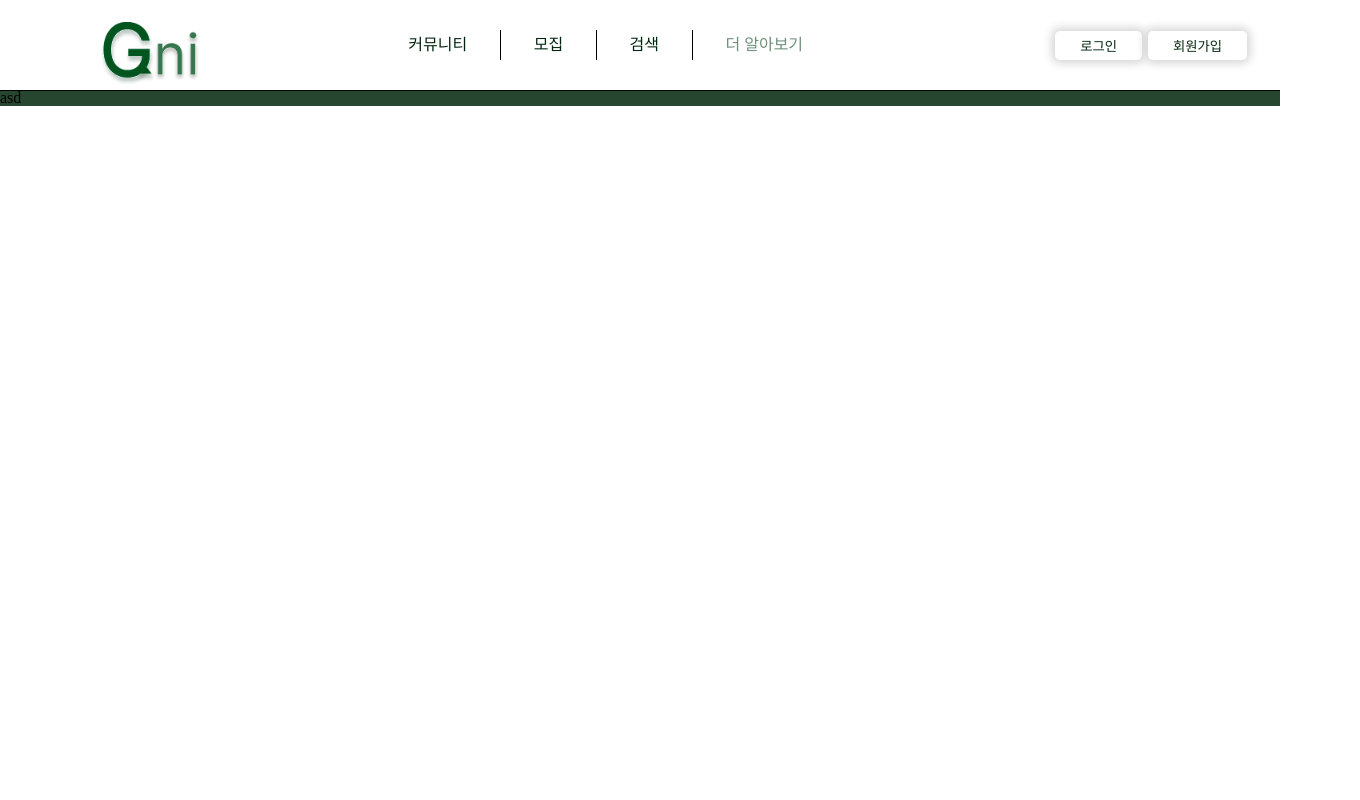
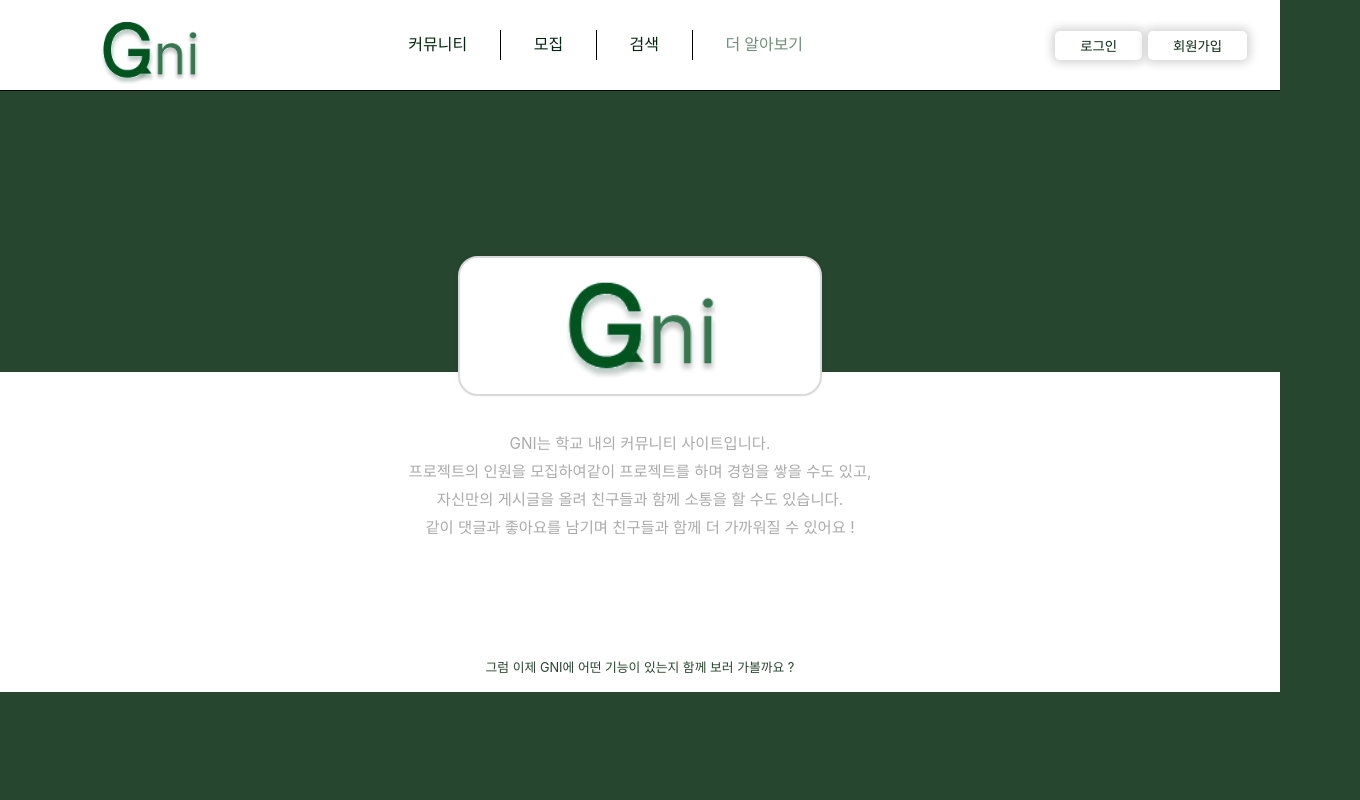
Before and after one commit to kody-gsm/Gni-client, a React (Create React App) app: page /about in a window 1280 px wide. Shown: the top 800 px of the page, 1360 px wide, since content can reach past the window. Built offline with nearby package versions, Linux system fonts and the light colour scheme.

Commit message:
add about page

```diff
--- a/src/pages/About/index.jsx
+++ b/src/pages/About/index.jsx
@@ -1,10 +1,99 @@
 import Nav from "../../components/Nav/Nav";
+import Boxcontent from "../../components/Boxcontent/boxcontent";
 import * as S from "./style";
 
 export default function About() {
-  return <>
-    <Nav />
-    <S.about>
-      asd
-    </S.about></>;
+  return (
+    <>
+      <Nav />
+      <S.Background />
+      <S.Container>
+        <S.LogoBox>
+          <S.Logo />
+        </S.LogoBox>
+        <S.AboutBox>
+          <S.AboutText>
+            GNI는 학교 내의 커뮤니티 사이트입니다. <br />
+            프로젝트의 인원을 모집하여같이 프로젝트를 하며 경험을 쌓을 수도
+            있고,
+            <br />
+            자신만의 게시글을 올려 친구들과 함께 소통을 할 수도 있습니다.
+            <br />
+            같이 댓글과 좋아요를 남기며 친구들과 함께 더 가까워질 수 있어요 !
+            <br />
+          </S.AboutText>
+          <S.AboutFunctionMoreText>
+            그럼 이제 GNI에 어떤 기능이 있는지 함께 보러 가볼까요 ?
+          </S.AboutFunctionMoreText>
+
+          <S.ContentBoxImg />
+
+          <S.SearchImg />
+
+          <S.ManualBox>
+            <S.ManualIntroduce>
+              사용자의 전공에 맞춰서 맞춤모집 게시글을 추천해드려요!
+            </S.ManualIntroduce>
+          </S.ManualBox>
+
+          <S.RecruitmentBox>
+            <S.InnerRecruitmentBox>
+              <S.HeadRecruitmentBox>
+                <S.Name>
+                  <S.InnerName>
+                    <S.UserName>{"GNI"}</S.UserName>
+                    <span>님의</span>
+                  </S.InnerName>
+                  <hr />
+                </S.Name>
+                <S.MoreMent>전공에 맞는 모집 게시글이에요</S.MoreMent>
+              </S.HeadRecruitmentBox>
+              <S.CheckingPeople />
+              <S.UnderLine />
+              <S.Introduce>
+                스크롤해서 모집 게시글들은 한 번 봐보세요!
+              </S.Introduce>
+              <S.Contents>
+                <S.InnerContents>
+                  {
+                    <>
+                      <Boxcontent
+                        name={"GNI"}
+                        title={"프론트 구해요"}
+                        answers={999}
+                        likes={999}
+                        checking={false}
+                      />
+                      <Boxcontent
+                        name={"손혜린"}
+                        title={"프론트 & 백 구해요"}
+                        answers={999}
+                        likes={999}
+                        checking={false}
+                      />
+                      <Boxcontent
+                        name={"변도진"}
+                        title={"장고 하는 오영기 구해요"}
+                        answers={999}
+                        likes={999}
+                        checking={false}
+                      />
+                      <Boxcontent
+                        name={"김강현"}
+                        title={"디자이너 찾아요!"}
+                        answers={999}
+                        likes={999}
+                        checking={false}
+                      />
+                    </>
+                  }
+                </S.InnerContents>
+              </S.Contents>
+            </S.InnerRecruitmentBox>
+          </S.RecruitmentBox>
+          <S.GotoService>이제 GINI를 만나러 가볼까요 ?</S.GotoService>
+        </S.AboutBox>
+      </S.Container>
+    </>
+  );
 }
--- a/src/pages/About/style.js
+++ b/src/pages/About/style.js
@@ -1,6 +1,230 @@
-import { styled } from "styled-components";
+import { createGlobalStyle, styled } from "styled-components";
+import LogoPath from "../../assets/logo.png";
+import ContentBoxImgPath from "../../assets/MoreInfoImg1.png";
+import SearchBoxImgPath from "../../assets/SearchBoxImg.png";
+import CheckingPeoplePath from "../../assets/checkingPeople.png";
 
-export const about = styled.div`
-  background-color: #27462F;
+export const Background = createGlobalStyle`
+#root,
+html,
+body {
+    width: 100%;
+    height: 100%;
+    background-color: #27462F;
+}
+
+`;
+
+export const Container = styled.div`
   margin-top: 90px;
-`
+  position: relative;
+`;
+
+export const LogoBox = styled.div`
+  position: relative;
+
+  margin: 32vh auto 0vh;
+  background-color: white;
+  width: 45vh;
+  height: 17vh;
+  border-radius: 20px;
+  border: 2px #d9d9d9 solid;
+  z-index: 2;
+  box-shadow: 0px 0px 5px rgba(0, 0, 0, 0.05);
+`;
+
+export const Logo = styled.div`
+  width: 19vh;
+  height: 15vh;
+  margin: 0 auto;
+  background-image: url(${LogoPath});
+  background-repeat: no-repeat;
+  object-fit: contain;
+  background-size: cover;
+  border: none;
+  outline: none;
+`;
+
+export const AboutBox = styled.div`
+  position: absolute; /* 추가 */
+  top: calc(100% - 3vh); /* 수정 */
+  left: 0;
+  width: 100%;
+  height: 40vh;
+  margin-top: 0px;
+  background-color: white;
+  z-index: 1;
+`;
+
+export const AboutText = styled.p`
+  margin-top: 7.3vh;
+  font-family: "Inter";
+  font-style: normal;
+  font-weight: 400;
+  font-size: 1.2vw;
+  line-height: 3.5vh;
+  text-align: center;
+
+  color: #ababab;
+`;
+
+export const AboutFunctionMoreText = styled.p`
+  margin-top: 15vh;
+  font-family: "Inter";
+  font-style: normal;
+  font-weight: 400;
+  font-size: 1vw;
+  text-align: center;
+
+  color: #27462f;
+`;
+
+export const ContentBoxImg = styled.div`
+  margin: 40vh auto;
+  width: 90%;
+  height: 69vh;
+  background-image: url(${ContentBoxImgPath});
+  background-repeat: no-repeat;
+  object-fit: contain;
+  background-size: cover;
+  border: none;
+  outline: none;
+`;
+
+export const SearchImg = styled.div`
+  margin: 40vh auto;
+  width: 70%;
+  height: 85vh;
+  background-image: url(${SearchBoxImgPath});
+  background-repeat: no-repeat;
+  object-fit: contain;
+  background-size: cover;
+  border: none;
+  outline: none;
+`;
+
+export const ManualBox = styled.div`
+  position: absolute;
+  background-color: white;
+  width: 38vw;
+  height: 10vh;
+  border-radius: 20px;
+  margin-bottom: -200px;
+  margin-left: 53vw;
+  border: 3px solid #d9d9d9;
+  z-index: 2;
+  margin-top: -50px;
+`;
+
+export const ManualIntroduce = styled.span`
+  display: flex;
+  font-size: 1.29vw;
+  justify-content: center;
+  align-items: center;
+  line-height: 10vh;
+  color: #003713;
+`;
+
+export const RecruitmentBox = styled.div`
+  position: relative;
+  margin: auto;
+  margin-top: 180px;
+  margin-bottom: 10vh;
+  background-color: white;
+  border-radius: 50px;
+  border: 5px solid #d9d9d9;
+  width: 1350px;
+  height: 550px;
+  display: flex;
+  align-items: baseline;
+  z-index: 1;
+`;
+
+export const InnerRecruitmentBox = styled.div`
+  width: 90%;
+  margin-top: 50px;
+`;
+
+export const HeadRecruitmentBox = styled.div`
+  margin-left: 180px;
+  display: flex;
+`;
+
+export const Name = styled.div``;
+
+export const InnerName = styled.div`
+  display: flex;
+  align-items: baseline;
+`;
+
+export const UserName = styled.h1`
+  font-size: 30px;
+`;
+
+export const MoreMent = styled.span`
+  margin-top: 30px;
+  margin-left: 10px;
+  font-size: 20px;
+  color: #27462f;
+`;
+
+export const CheckingPeople = styled.div`
+  position: absolute;
+  margin-top: -20px;
+  right: 150px;
+  width: 20vh;
+  height: 15vh;
+  margin: 0 auto;
+  background-image: url(${CheckingPeoplePath});
+  background-repeat: no-repeat;
+  object-fit: contain;
+  background-size: cover;
+  border: none;
+  outline: none;
+`;
+
+export const UnderLine = styled.hr`
+  margin-left: 60px;
+  margin-top: 20px;
+  margin-bottom: 60px;
+  width: 55%;
+`;
+
+export const Introduce = styled.span`
+  font-size: 13px;
+  margin-left: 60px;
+  margin-bottom: 30px;
+  color: #ababab;
+`;
+
+export const Contents = styled.div`
+  margin: auto;
+  display: flex;
+  align-items: end;
+  text-align: center;
+  width: 107%;
+`;
+
+export const InnerContents = styled.div`
+  height: 300px;
+  overflow-x: scroll;
+  display: flex;
+  margin-bottom: -40px;
+  &::-webkit-scrollbar {
+    height: 55px;
+    background-color: white;
+  }
+  &::-webkit-scrollbar-thumb {
+    background-color: #e7e7e7;
+    border-radius: 100px;
+    border: 25px solid white;
+  }
+`;
+
+export const GotoService = styled.p`
+  margin-right: 20px;
+  margin-bottom: 3vh;
+  text-align: right;
+  color: #ababab;
+  font-size: 1.2vw;
+`;
```
